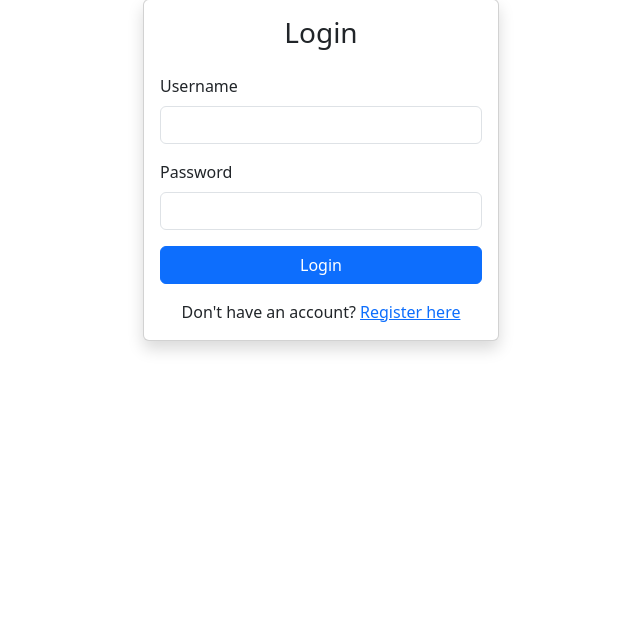
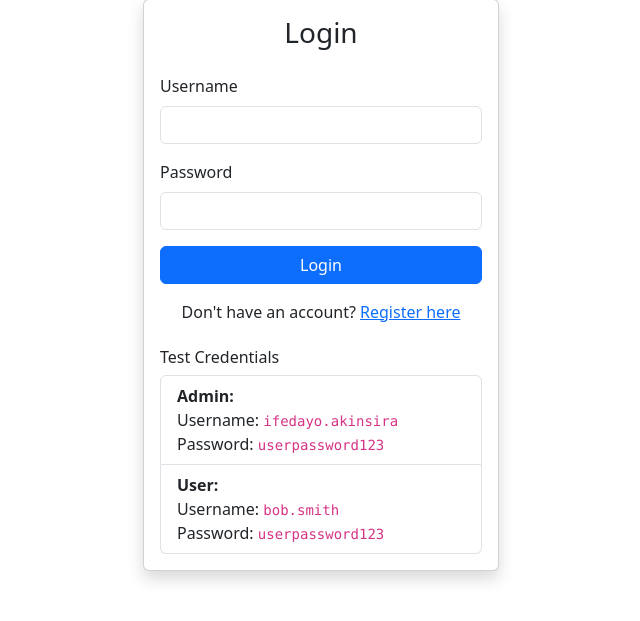
Before and after one commit to akinsiraifedayo/project-manager-web-portal, a Django app: page /login/ in a window 1280 px wide. Shown: the part 49-670 px from the top of the page, without its empty margins (319-959 px from the left). Run offline with Django 5.2, Linux system fonts and the light colour scheme; some libraries are stand-ins or nearby versions.

Commit message:
Update employee profile checks to use plural form and add test credentials to login page

```diff
--- a/projects/templates/projects/project_detail.html
+++ b/projects/templates/projects/project_detail.html
@@ -18,7 +18,7 @@
             </div>
         </div>
         <div class="card-body">
-            {% if not user.employee_profile %}
+            {% if not user.employee_profiles %}
                 <div class="alert alert-warning mb-4" role="alert">
                     <i class="bi bi-exclamation-triangle"></i>
                     Please contact the administrator to create an employee profile and assign you to a department.
--- a/projects/templates/projects/project_form.html
+++ b/projects/templates/projects/project_form.html
@@ -13,7 +13,7 @@
         </div>
 
         <div class="card-body">
-            {% if not user.employee_profile %}
+            {% if not user.employee_profiles %}
                 <div class="alert alert-warning mb-4" role="alert">
                     <i class="bi bi-exclamation-triangle"></i>
                     Please contact the administrator to create an employee profile and assign you to a department.
--- a/projects/templates/projects/project_list.html
+++ b/projects/templates/projects/project_list.html
@@ -81,7 +81,7 @@
 
     {% else %}
 
-    {% if not user.employee_profile %}
+    {% if not user.employee_profiles %}
         <div class="alert alert-warning mb-4" role="alert">
             <i class="bi bi-exclamation-triangle"></i>
             Please contact the administrator to create an employee profile and assign you to a department.
--- a/user_management/templates/user_management/login.html
+++ b/user_management/templates/user_management/login.html
@@ -38,6 +38,18 @@
                     <div class="text-center mt-3">
                         <p class="mb-0">Don't have an account? <a href="{% url 'register' %}">Register here</a></p>
                     </div>
+
+                    <div class="mt-4">
+                        <h6>Test Credentials</h6>
+                        <ul class="list-group">
+                            <li class="list-group-item">
+                                <strong>Admin:</strong><br> Username: <code>ifedayo.akinsira</code> <br>Password: <code>userpassword123</code>
+                            </li>
+                            <li class="list-group-item">
+                                <strong>User:</strong><br> Username: <code>bob.smith</code> <br>Password: <code>userpassword123</code>
+                            </li>
+                        </ul>
+                    </div>
                 </div>
             </div>
         </div>
```
